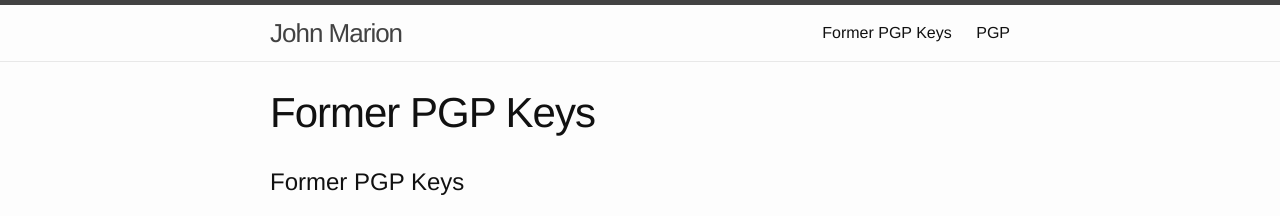
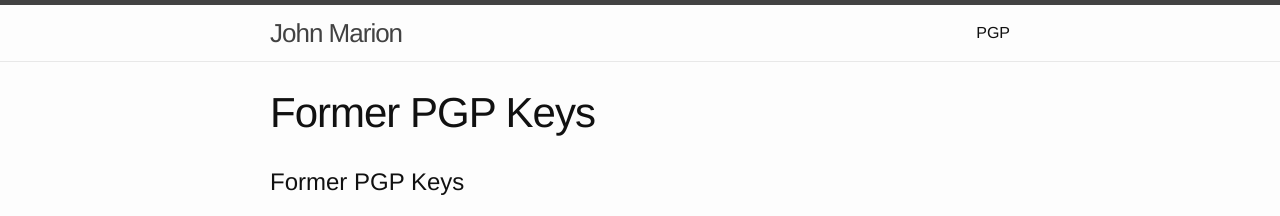
Before and after one commit to jmariondev/jmariondev.github.io, a Jekyll site: the page built from pgp-legacy.md, in a window 1280 px wide and 900 px high. Shown: the top 216 px of the window. Built offline with Jekyll 4.4.1, drawn with Linux system fonts in a browser that asks for light colours.

```diff
--- a/_includes/header.html
+++ b/_includes/header.html
@@ -15,7 +15,7 @@
 
       <div class="trigger">
         {% for my_page in site.pages %}
-          {% if my_page.title %}
+          {% if my_page.title and my_page.hidden != true %}
           <a class="page-link" href="{{ my_page.url | prepend: site.baseurl }}">{{ my_page.title }}</a>
           {% endif %}
         {% endfor %}
```
Also changed, not shown: pgp-legacy.md (+1 -0 lines).
